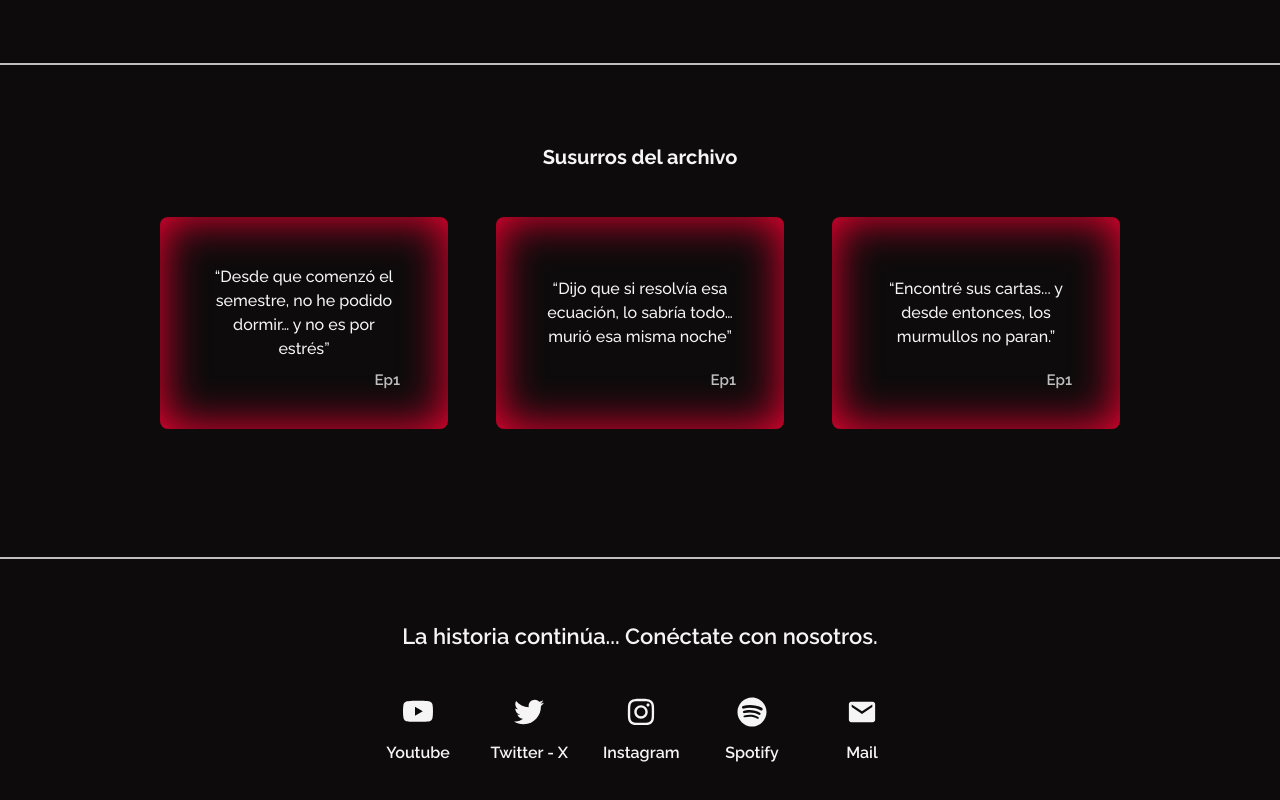
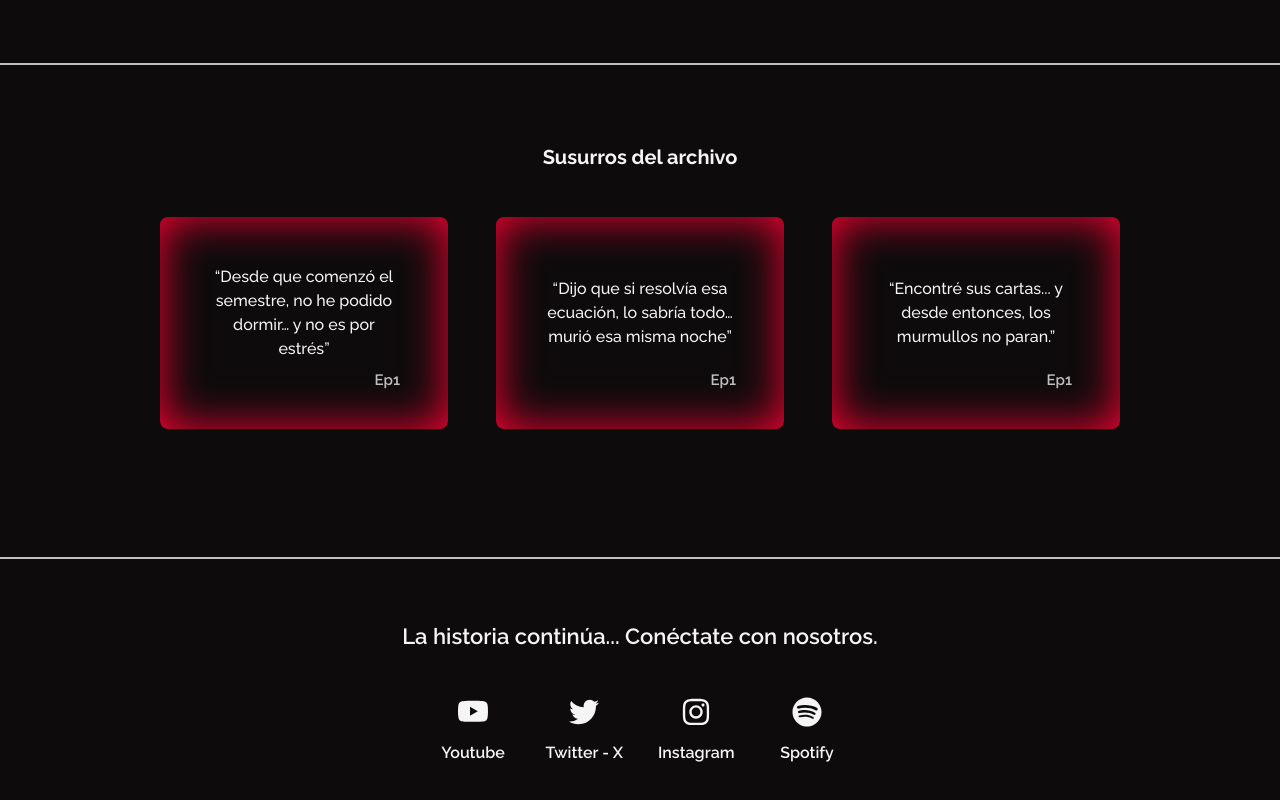
Before and after one commit to FazeElian/expediente-garavito-tnt, a React (Vite) app: page / in a window 1280 px wide. Shown: the part 2831-3631 px from the top of the page. Built offline with nearby package versions, Linux system fonts and the light colour scheme.

Commit message:
update: Footer links

```diff
--- a/src/components/Footer.tsx
+++ b/src/components/Footer.tsx
@@ -4,7 +4,6 @@ import "../assets/css/components/Footer.css";
 // React Icons
 import { FaTwitter, FaInstagram, FaSpotify } from "react-icons/fa";
 import { BsYoutube } from "react-icons/bs";
-import { IoMdMail } from "react-icons/io";
 
 // Framer motion
 import { motion } from "motion/react";
@@ -15,7 +14,7 @@ const Footer = () => {
             <h2>La historia continúa... Conéctate con nosotros.</h2>
             <div className="footer-group">
                 <motion.a
-                    href="#"
+                    href="https://www.youtube.com/@ExpedienteGaravito"
                     className="footer-item"
                     whileHover={{ scale: 1.1 }}
                     transition={{
@@ -26,7 +25,7 @@ const Footer = () => {
                     Youtube
                 </motion.a>
                 <motion.a
-                    href="#"
+                    href="https://x.com/Expediente49819"
                     className="footer-item"
                     whileHover={{ scale: 1.1 }}
                     transition={{
@@ -37,7 +36,7 @@ const Footer = () => {
                     Twitter - X
                 </motion.a>
                 <motion.a
-                    href="#"
+                    href="https://www.instagram.com/expediente_garavito.tnt/"
                     className="footer-item"
                     whileHover={{ scale: 1.1 }}
                     transition={{
@@ -48,7 +47,7 @@ const Footer = () => {
                     Instagram
                 </motion.a>
                 <motion.a
-                    href="#"
+                    href="https://open.spotify.com/show/0uqR8ztFNWSiv9Rc2pT7KT"
                     className="footer-item"
                     whileHover={{ scale: 1.1 }}
                     transition={{
@@ -58,17 +57,6 @@ const Footer = () => {
                     <FaSpotify />
                     Spotify
                 </motion.a>
-                <motion.a
-                    href="#"
-                    className="footer-item"
-                    whileHover={{ scale: 1.1 }}
-                    transition={{
-                        duration: .25,
-                    }}
-                >
-                    <IoMdMail />
-                    Mail
-                </motion.a>
             </div>
         </footer>
     )
```
